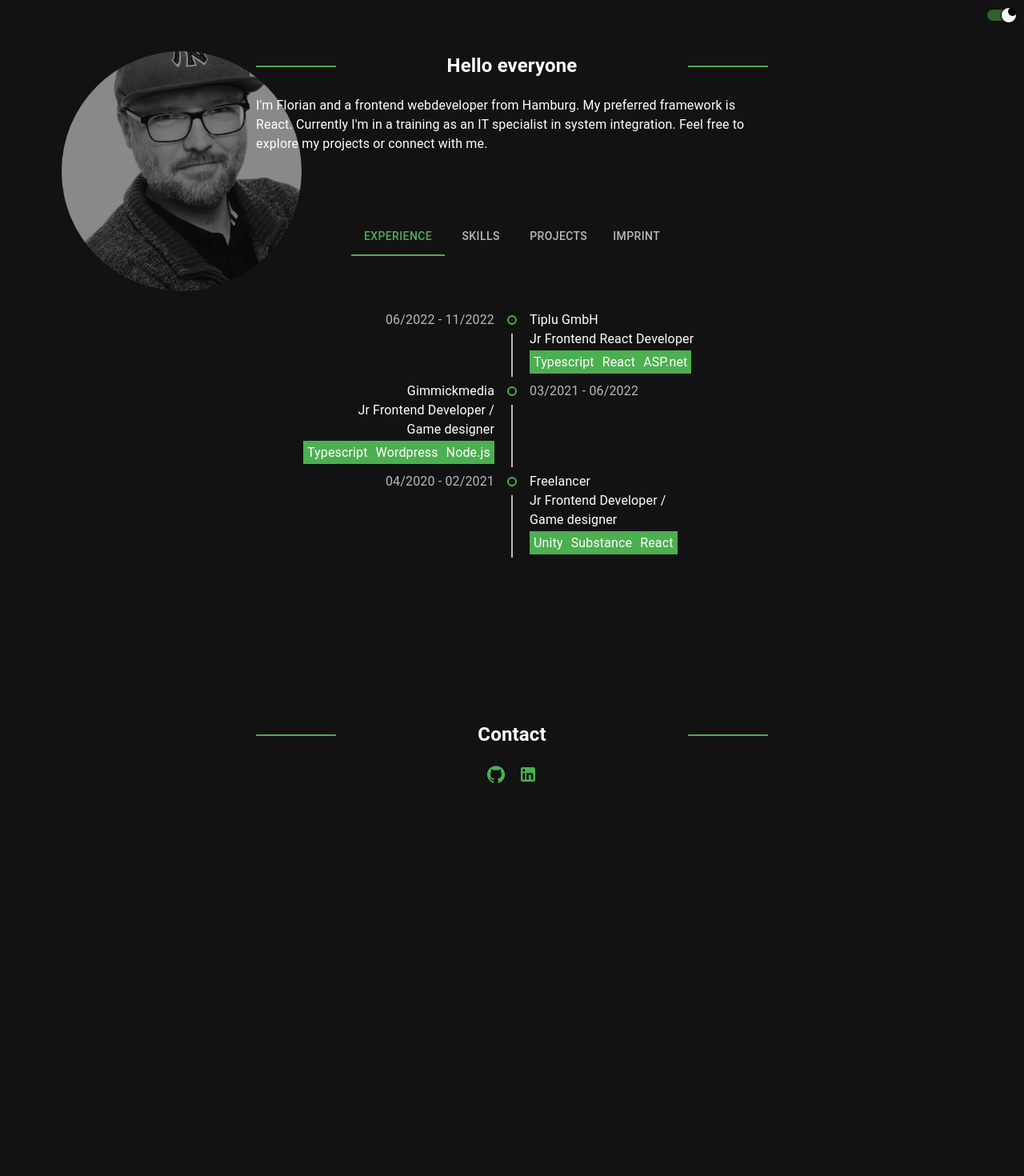
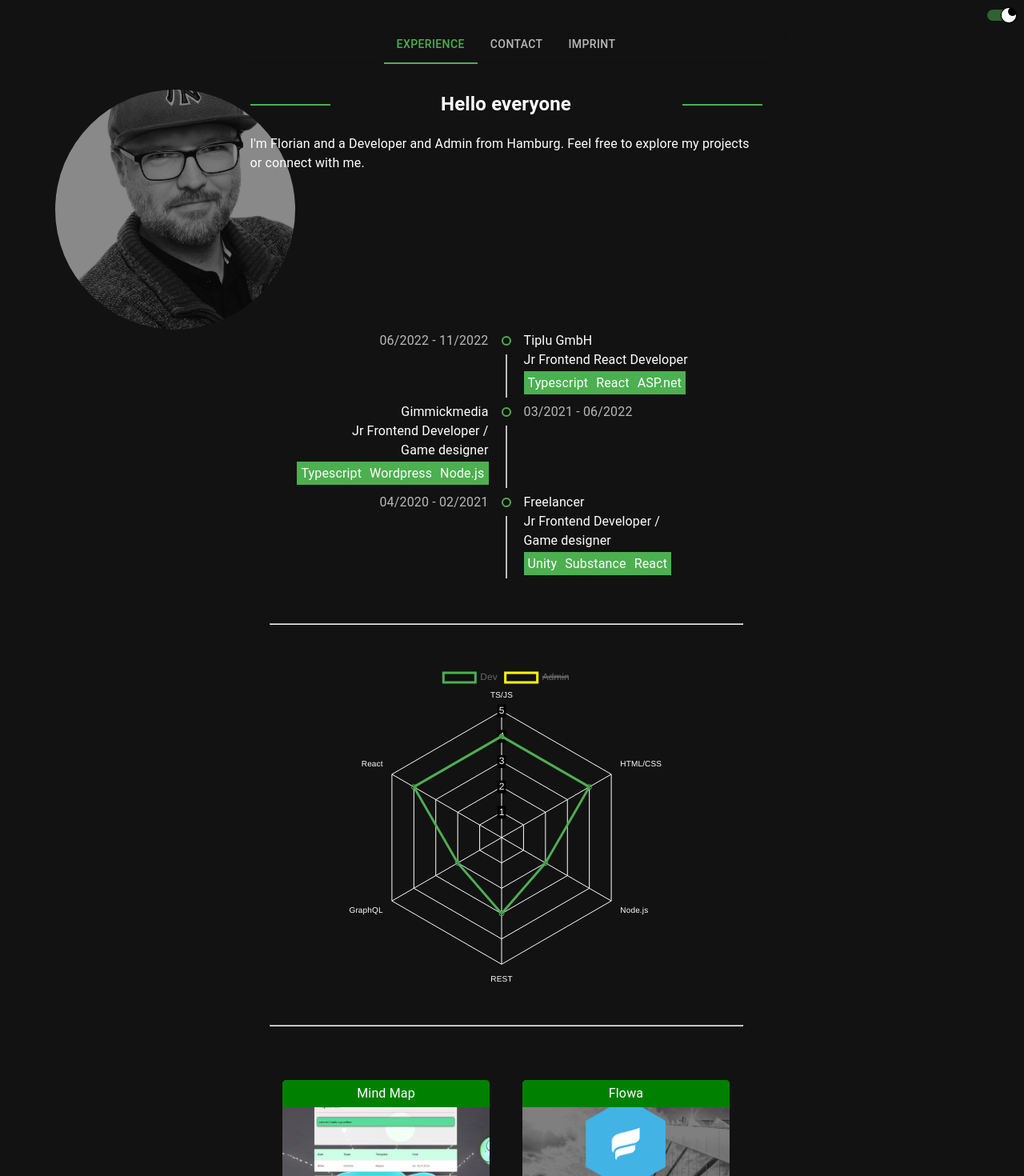
Before and after one commit to Gblur/portfoolio, a Next.js app: page / in a window 1280 px wide. Shown: the top 1470 px of the page at 80% size. Before the commit the page ends 1099 px from the top, so only its background shows below. Built offline with nearby package versions, Linux system fonts and the light colour scheme.

Commit message:
various changes

```diff
--- a/src/components/Main/Profile/Description/index.tsx
+++ b/src/components/Main/Profile/Description/index.tsx
@@ -10,8 +10,7 @@ export default function Introduction({}: Props) {
       <Image src="/ProfilePicture_hip_lg.jpg" width={300} height={300} style={{borderRadius: "50%"}} alt="Logo" />
       <h1>Hello everyone</h1>
       <p>
-        I&apos;m Florian and a frontend webdeveloper from Hamburg. My preferred
-        framework is React. Currently I&apos;m in a training as an IT specialist in system integration.
+        I&apos;m Florian and a Developer and Admin from Hamburg.
         Feel free to explore my projects or connect with me.
       </p>
     </section>
--- a/src/components/Main/Profile/Links/index.tsx
+++ b/src/components/Main/Profile/Links/index.tsx
@@ -9,16 +9,15 @@ type Props = {};
 export default function LinksList({}: Props) {
   return (
     <section>
-      <h1>Contact</h1>
       <Stack spacing={2} direction="row" justifyContent="center">
         <Link href="https://github.com/Gblur" target="_blank">
-          <GitHubIcon />
+          <GitHubIcon sx={{ fontSize: 40 }}/>
         </Link>
         <Link
           href="https://www.linkedin.com/in/florian-gaebler-a317aa115/"
           target="_blank"
         >
-          <LinkedInIcon />
+          <LinkedInIcon sx={{ fontSize: 40 }}/>
         </Link>
       </Stack>
     </section>
--- a/src/components/Main/Tabs/index.tsx
+++ /dev/null
@@ -1,48 +0,0 @@
-import * as React from "react";
-import Box from "@mui/material/Box";
-import styles from "@/styles/Home.module.css";
-import Tabs from "@mui/material/Tabs";
-import Tab from "@mui/material/Tab";
-import TabPanel from "@mui/lab/TabPanel";
-import TabContext from "@mui/lab/TabContext";
-import OppositeContentTimeline from "../Work/Timeline";
-import {RadarChart} from "../Metrics/Matrix";
-import PortFolio from "../Profile/Portfolio";
-import Imprint from "../../Imprint";
-
-export default function CenteredTabs() {
-  const [value, setValue] = React.useState("1");
-
-  const handleChange = (event: React.SyntheticEvent, newValue: string) => {
-    setValue(newValue);
-  };
-
-  return (
-
-    <TabContext value={value}>
-      <Tabs value={value} onChange={handleChange} centered>
-        <Tab label="Experience" value="1" />
-        <Tab label="Skills" value="2" />
-        <Tab label="Projects" value="3" />
-        <Tab label="Imprint" value="4" />
-      </Tabs>
-
-      <section>
-        <TabPanel value="1">
-          <OppositeContentTimeline />
-        </TabPanel>
-        <TabPanel value="2">
-          <div className="chart-container">
-            <RadarChart />
-          </div>
-        </TabPanel>
-        <TabPanel value="3">
-          <PortFolio />
-        </TabPanel>
-        <TabPanel value="4">
-          <Imprint />
-        </TabPanel>
-      </section>
-    </TabContext>
-  );
-}
--- a/src/components/Main/index.tsx
+++ b/src/components/Main/index.tsx
@@ -1,19 +1,56 @@
 import React from "react";
-import CenteredTabs from "./Tabs";
 import Introduction from "./Profile/Description";
 import Links from "./Profile/Links";
 import Fade from "@mui/material/Fade";
+import TabContext from "@mui/lab/TabContext";
+import Tabs from "@mui/material/Tabs";
+import Tab from "@mui/material/Tab";
+import OppositeContentTimeline from "./Work/Timeline";
+import { RadarChart } from "./Metrics/Matrix";
+import PortFolio from "./Profile/Portfolio";
+import TabPanel from "@mui/lab/TabPanel";
+import Imprint from "../Imprint";
 
 type Props = {
   checked: boolean;
 };
 
 export default function MainContent({checked}: Props) {
+  const [value, setValue] = React.useState("1");
+
+    const handleChange = (event: React.SyntheticEvent, newValue: string) => {
+      setValue(newValue);
+    };
+
+
   return (
     <main>
+      <TabContext value={value}>
+        <Tabs value={value} onChange={handleChange} centered>
+          <Tab label="Experience" value="1" />
+          <Tab label="Contact" value="2" />
+          <Tab label="Imprint" value="3" />
+        </Tabs>
       <Introduction />
-      <CenteredTabs />
-      <Links />
+      <section>
+        <TabPanel value="1">
+          <OppositeContentTimeline />
+          <hr></hr>
+          <div className="chart-container">
+            <RadarChart />
+          </div>
+          <hr></hr>
+          <PortFolio />
+        </TabPanel>
+        <TabPanel value="2">
+          <Links />
+        </TabPanel>
+        <TabPanel value="3">
+          <Imprint />
+        </TabPanel>
+      </section>
+      {/* <CenteredTabs imprint={value} contact={value} experience={value}/> */}
+      </TabContext>
     </main>
   );
 }
--- a/src/pages/_app.tsx
+++ b/src/pages/_app.tsx
@@ -45,7 +45,6 @@ type ThemeContext = {
 
 export default function App({ Component, pageProps }: AppProps) {
   const { isDarkMode, toggleDarkMode } = useStore((state) => state);
-
   const [theme, setTheme] = useState<ThemeContext["theme"]>("dark");
 
   function handleChange(e: React.ChangeEvent<HTMLInputElement>) {
--- a/src/styles/Home.css
+++ b/src/styles/Home.css
@@ -20,13 +20,18 @@ section::-webkit-scrollbar {
   display: none;
 }
 
-section:nth-child(3) {
-  flex: 3;
-  min-height: 500px;
-  max-height: 500px;
-  overflow-y: auto;
+.MuiTabs-root {
+  position: sticky;
+  display: block;
+  top: 0;
+  z-index: 1000;
+  backdrop-filter: blur(10px);
+  border-radius: 0 15px;
 }
 
+.MuiTabPanel-root > * {
+  margin: 50px auto;
+}
 section h1 {
   position: relative;
   text-align: center;
@@ -57,7 +62,7 @@ section h1:after {
   background: #4caf50;
 }
 
-section:first-child img {
+section:nth-child(2) img {
   position: absolute;
   left: -30%;
   opacity: 0.5;
@@ -112,7 +117,6 @@ section:first-child img {
   grid-template-columns: repeat(2, minmax(300px, auto));
   max-width: 100%;
   justify-content: center;
-  margin: auto;
 }
 
 .card {
--- a/src/styles/globals.css
+++ b/src/styles/globals.css
@@ -22,6 +22,8 @@ html,
 body {
   max-width: 100vw;
   transition: ease-in-out 200ms;
+  scroll-behavior: smooth;
+  scrollbar-gutter: stable;
 }
 
 a {
```
Also changed, not shown: store/index.ts (line endings or trailing spaces).
